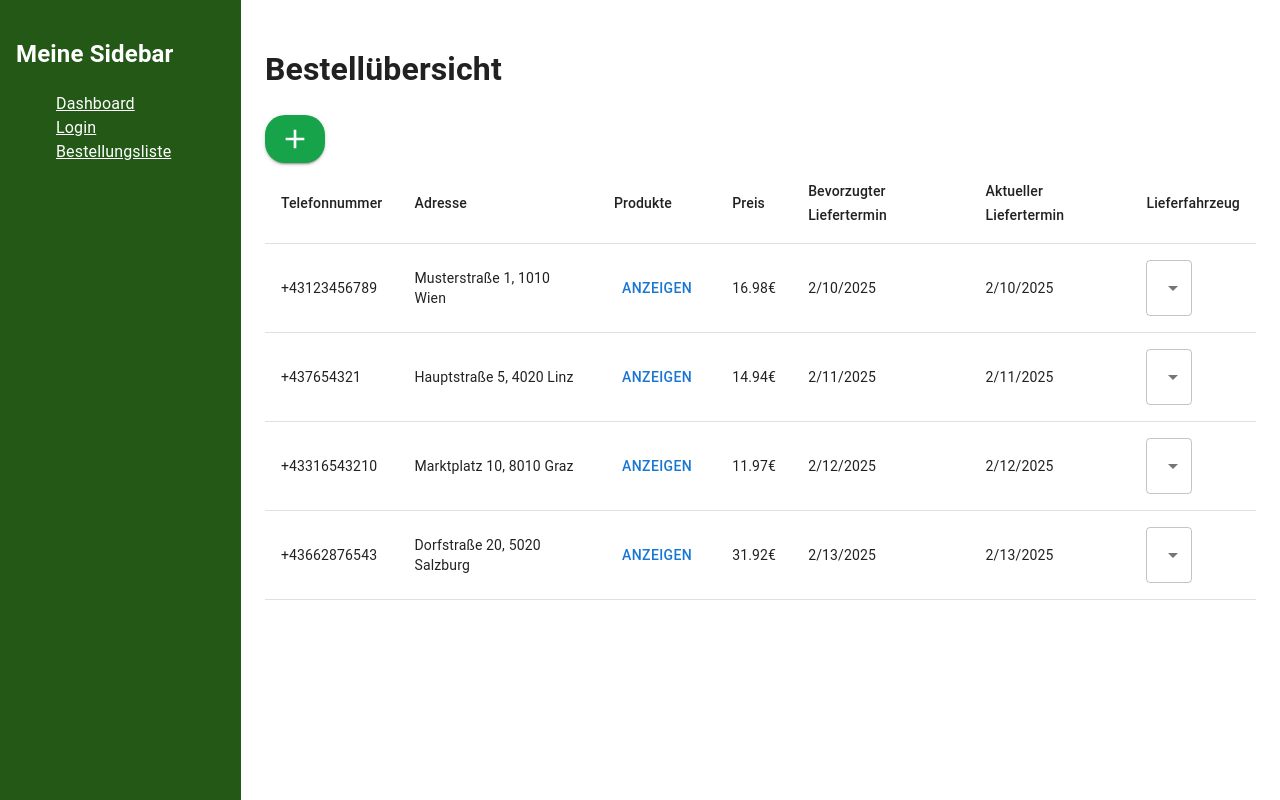
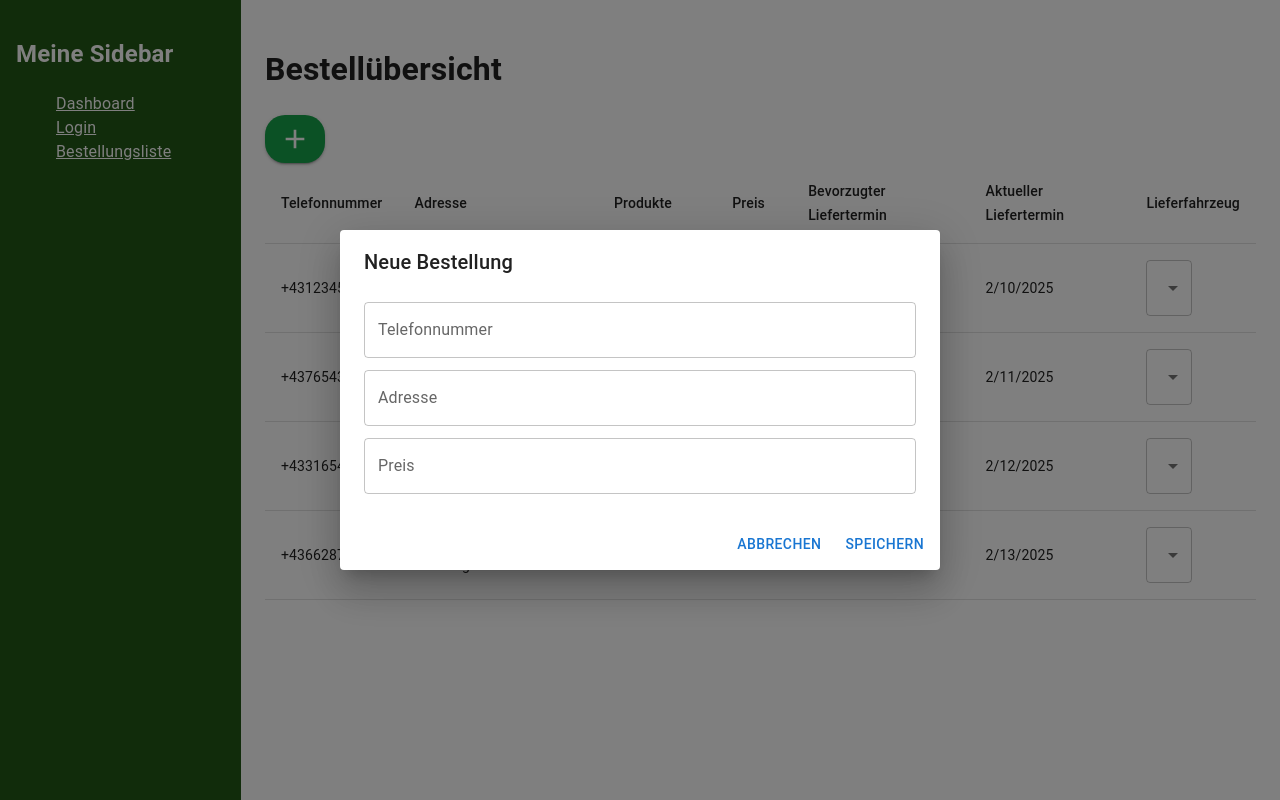
Before and after one commit to Patrick9107/gabbie-core-frontend, a React (Vite) app: page /bestellungsliste in a window 1280 px wide. Both pictures are taken after a click on the button 294 px from the left and 138 px from the top of the page. Built offline with nearby package versions, Linux system fonts and the light colour scheme.

Commit message:
added dialog to create newOrder

```diff
--- a/src/app/login/LoginForm.tsx
+++ b/src/app/login/LoginForm.tsx
@@ -5,13 +5,13 @@ import { loginUser } from '../../infra/api/authService.ts';
 import { useNavigate } from 'react-router-dom'; // Der Service, der die API aufruft
 
 const LoginForm = () => {
-  const naviagte = useNavigate();
+  const navigate = useNavigate();
   // Verwende `useMutation` mit der Mutation-Funktion und den Statuswerten
   const { mutateAsync, status, error, isError, } = useMutation({
     mutationFn: loginUser,
     onSuccess: (data: { token: string }) => {
       localStorage.setItem('authToken', data.token);
-      naviagte('/dashboard');
+      navigate('/');
     },
   });
 
--- a/src/app/orders/ListOrders.tsx
+++ b/src/app/orders/ListOrders.tsx
@@ -1,10 +1,23 @@
 import {Order} from "../../domain/Order.ts";
-import {Button, Select, Table, TableBody, TableCell, TableHead, TableRow} from "@mui/material";
+import {
+    Button,
+    Dialog, DialogActions,
+    DialogContent,
+    DialogTitle,
+    Select,
+    Table,
+    TableBody,
+    TableCell,
+    TableHead,
+    TableRow, TextField
+} from "@mui/material";
 import {order1} from "../../domain/ExampleData.ts";
 import {order2} from "../../domain/ExampleData.ts";
 import {order3} from "../../domain/ExampleData.ts";
 import {order4} from "../../domain/ExampleData.ts";
 import AddButton from "../../core/ui/AddButton.tsx";
+import {ChangeEvent, useState} from "react";
+
 
 const orders: Order[] = [
     order1,
@@ -14,10 +27,37 @@ const orders: Order[] = [
 ]
 
 function ListOrders() {
+
+    const [isOpen, setIsOpen] = useState<boolean>(false);
+    const [newOrder, setNewOrder] = useState<Order>({
+        id: -1,
+        deliveryDate: null,
+        address: "",
+        phoneNumber: "",
+        items: [],
+        status: 1,
+        note: "",
+        orderSource: 1,
+        deliveryTimeWindowStart: null,
+        deliveryTimeWindowEnd: null,
+        totalAmount: 0
+    });
+
+    const handleChange = (e: ChangeEvent<HTMLInputElement>) => {
+        setNewOrder({ ...newOrder, [e.target.name]: e.target.value });
+    };
+
+    const handleSubmit = () => {
+        console.log("Neue Order:", newOrder);
+        orders.push(newOrder);
+        setIsOpen(false);
+    };
+
+
     return (
         <>
         <h1>Bestellübersicht</h1>
-           <AddButton></AddButton>
+           <AddButton onClick={() => setIsOpen(true)} />
             <Table>
                 <TableHead>
                     <TableRow>
@@ -44,6 +84,38 @@ function ListOrders() {
                     ))}
                 </TableBody>
             </Table>
+
+            <Dialog open={isOpen} onClose={() => setIsOpen(false)}>
+                <DialogTitle>Neue Bestellung</DialogTitle>
+                <DialogContent>
+                    <TextField
+                        label="Telefonnummer"
+                        name="phoneNumber"
+                        fullWidth
+                        margin="dense"
+                        onChange={handleChange}
+                    />
+                    <TextField
+                        label="Adresse"
+                        name="address"
+                        fullWidth
+                        margin="dense"
+                        onChange={handleChange}
+                    />
+                    <TextField
+                        label="Preis"
+                        name="totalAmount"
+                        type="number"
+                        fullWidth
+                        margin="dense"
+                        onChange={handleChange}
+                    />
+                </DialogContent>
+                <DialogActions>
+                    <Button onClick={() => setIsOpen(false)}>Abbrechen</Button>
+                    <Button onClick={handleSubmit} color="primary">Speichern</Button>
+                </DialogActions>
+            </Dialog>
         </>
     );
 }
--- a/src/core/ui/AddButton.tsx
+++ b/src/core/ui/AddButton.tsx
@@ -1,9 +1,14 @@
 import { Button } from "@mui/material";
 import AddIcon from "@mui/icons-material/Add";
 
-export default function AddButton() {
+interface props {
+    onClick: () => void;
+}
+
+export default function AddButton({onClick}: props) {
     return (
         <Button
+            onClick={onClick}
             variant="contained"
             sx={{
                 backgroundColor: "#16a34a",
--- a/src/domain/Order.ts
+++ b/src/domain/Order.ts
@@ -4,14 +4,14 @@ import {OrderStatus} from "./enums/OrderStatus.ts";
 import {OrderSource} from "./enums/OrderSource.ts";
 
 export interface Order extends BaseEntity {
-    deliveryDate: Date;
+    deliveryDate: Date | null;
     address: string;
     phoneNumber: string;
     items: OrderItem[];
     status: OrderStatus; //enum
     note: string;
     orderSource: OrderSource; //enum
-    deliveryTimeWindowStart: Date;
-    deliveryTimeWindowEnd: Date;
+    deliveryTimeWindowStart: Date | null;
+    deliveryTimeWindowEnd: Date | null;
     totalAmount: number;
 }
```
